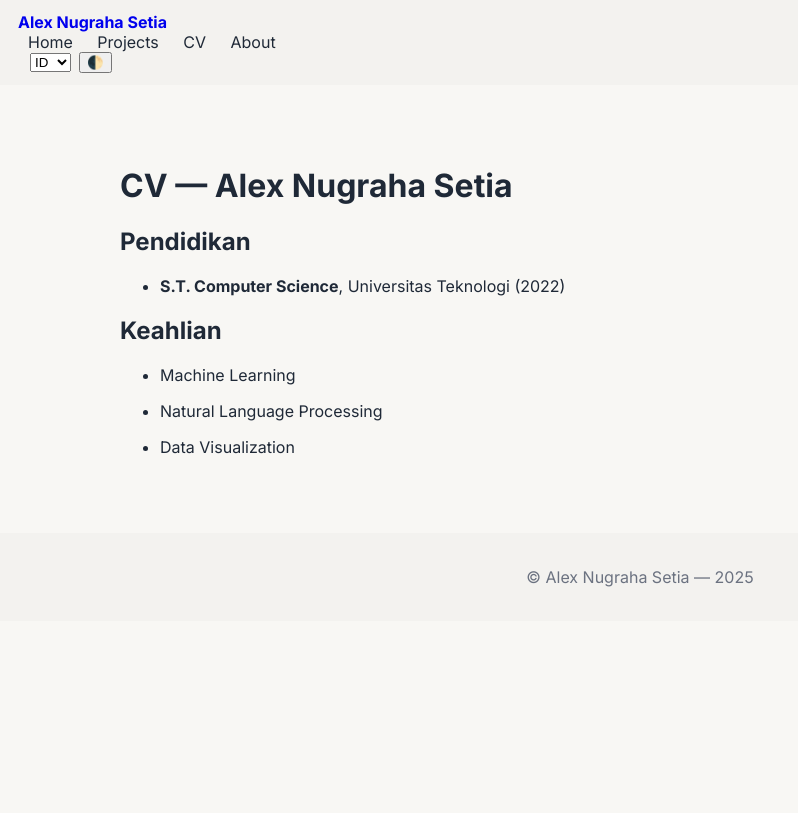
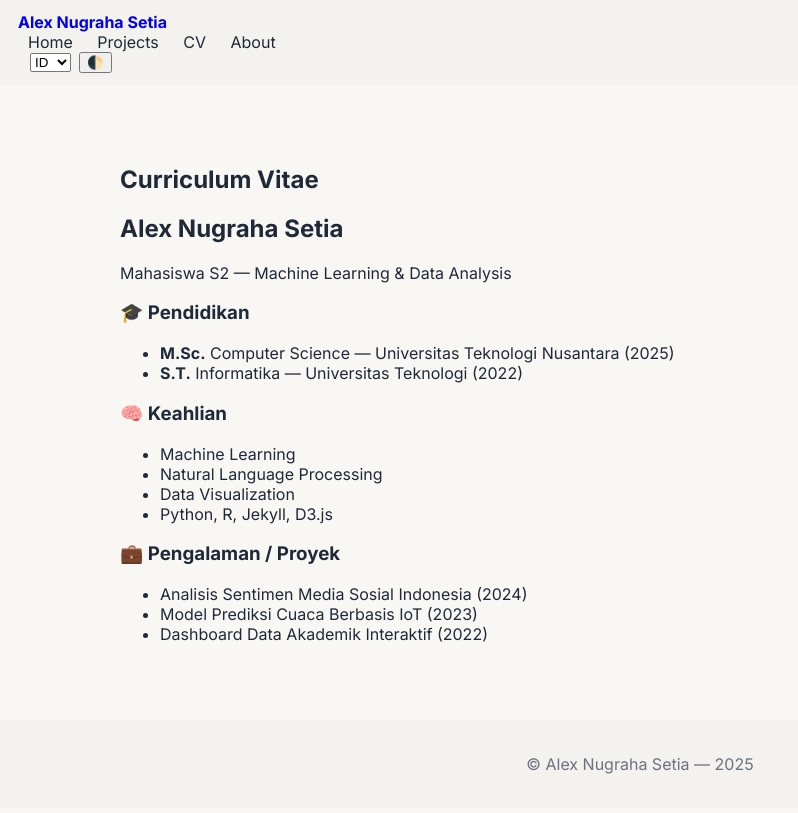
Before and after one commit to Jiku1/Alex-Nugraha, a Jekyll site: the page built from cv.md, in a window 1280 px wide. Shown: the top 813 px of the page, without its empty margins (0-798 px from the left). Built offline with Jekyll 4.4.1, drawn with Linux system fonts in a browser that asks for light colours.

Commit message:
updt tampilan

```diff
--- a/cv.md
+++ b/cv.md
@@ -1,16 +1,42 @@
 ---
-layout: cv
-title: CV
+layout: default
+title: "CV"
 ---
 
-# CV — {{ site.data.cv.name }}
+<section class="cv-section">
+  <h1>Curriculum Vitae</h1>
 
-## Pendidikan
-{% for edu in site.data.cv.education %}
-- **{{ edu.degree }}**, {{ edu.institution }} ({{ edu.year }})
-{% endfor %}
+  <div class="cv-card">
+    <h2>Alex Nugraha Setia</h2>
+    <p class="cv-subtitle">Mahasiswa S2 — Machine Learning & Data Analysis</p>
+  </div>
 
-## Keahlian
-{% for skill in site.data.cv.skills %}
-- {{ skill }}
-{% endfor %}
+  <div class="cv-grid">
+    <div class="cv-item">
+      <h3>🎓 Pendidikan</h3>
+      <ul>
+        <li><strong>M.Sc.</strong> Computer Science — Universitas Teknologi Nusantara (2025)</li>
+        <li><strong>S.T.</strong> Informatika — Universitas Teknologi (2022)</li>
+      </ul>
+    </div>
+
+    <div class="cv-item">
+      <h3>🧠 Keahlian</h3>
+      <ul>
+        <li>Machine Learning</li>
+        <li>Natural Language Processing</li>
+        <li>Data Visualization</li>
+        <li>Python, R, Jekyll, D3.js</li>
+      </ul>
+    </div>
+
+    <div class="cv-item">
+      <h3>💼 Pengalaman / Proyek</h3>
+      <ul>
+        <li>Analisis Sentimen Media Sosial Indonesia (2024)</li>
+        <li>Model Prediksi Cuaca Berbasis IoT (2023)</li>
+        <li>Dashboard Data Akademik Interaktif (2022)</li>
+      </ul>
+    </div>
+  </div>
+</section>
```
Also changed, not shown: projects.md (+1 -1 lines).
